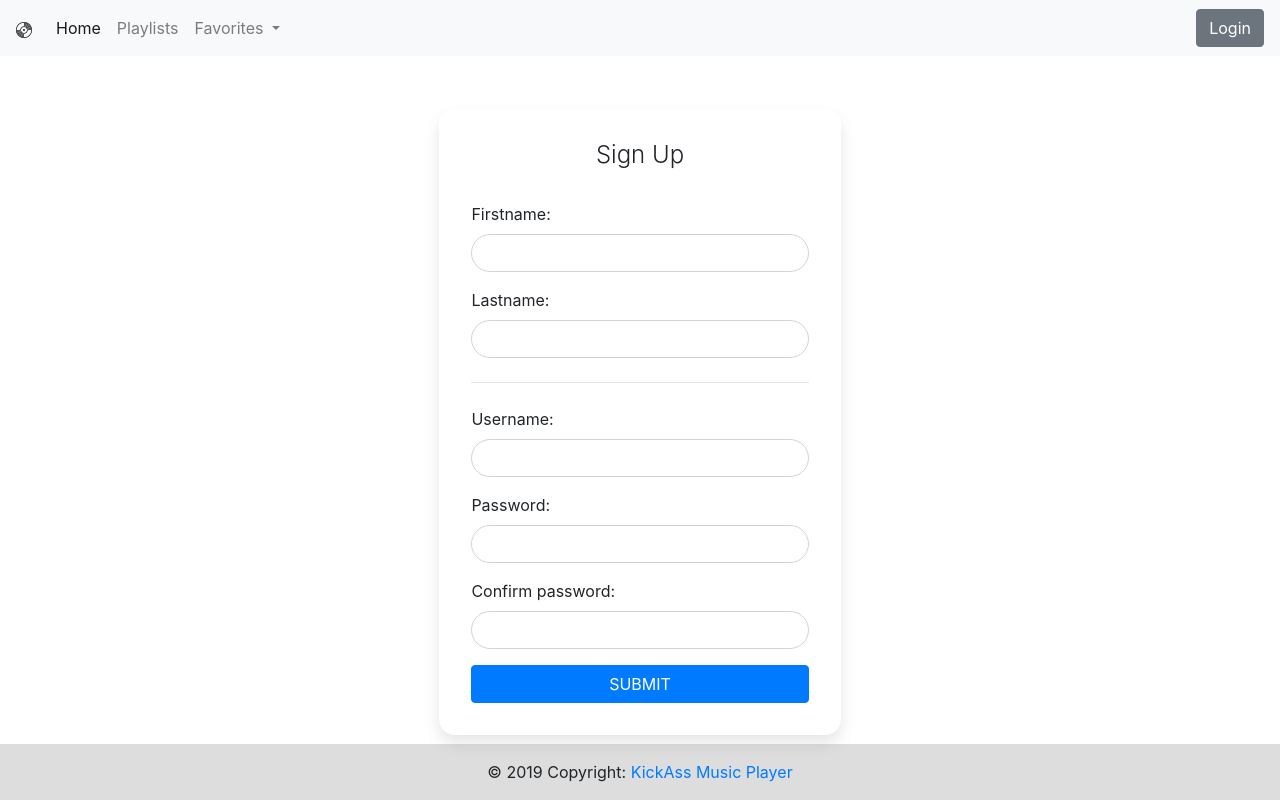
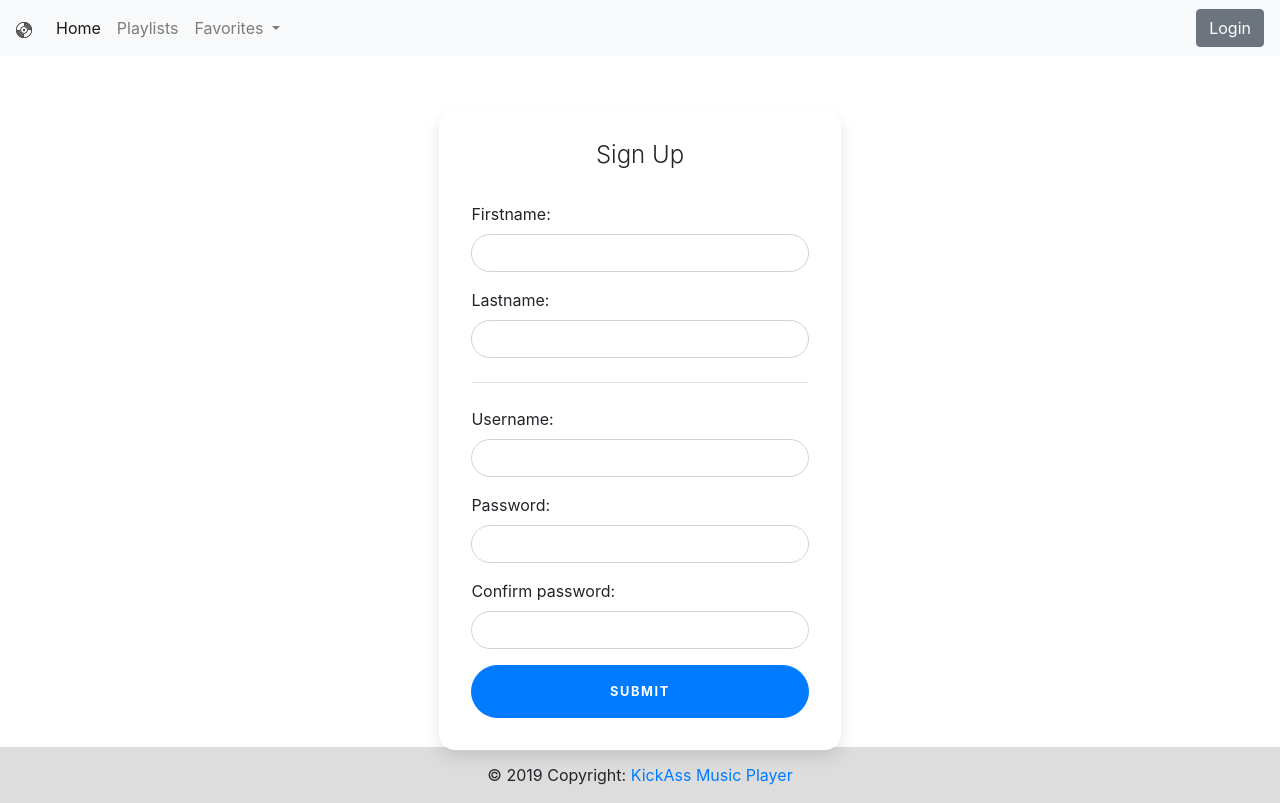
Before and after one commit to geekslayer/kickass-music-player-ui, an Angular app in the folder kamp-app/: page /signup in a window 1280 px wide. Built offline with nearby package versions, Linux system fonts and the light colour scheme.

Commit message:
ajusted signup style to match the login style

```diff
--- a/kamp-app/src/app/signup/signup.component.html
+++ b/kamp-app/src/app/signup/signup.component.html
@@ -1,8 +1,9 @@
 <div class="row">
     <div class="col-sm-9 mx-auto">
-        <form action="signup">
+        <form class="form-signup">
             <div class="card card-signup my-5">
                 <div class="card-body">
+
                     <h5 class="card-title text-center">Sign Up</h5>
 
                     <div class="form-label-group">
--- a/kamp-app/src/app/signup/signup.component.scss
+++ b/kamp-app/src/app/signup/signup.component.scss
@@ -15,7 +15,7 @@
     padding: 2rem;
 }
 
-.form-signin {
+.form-signup {
     width: 100%;
 }
 
```
